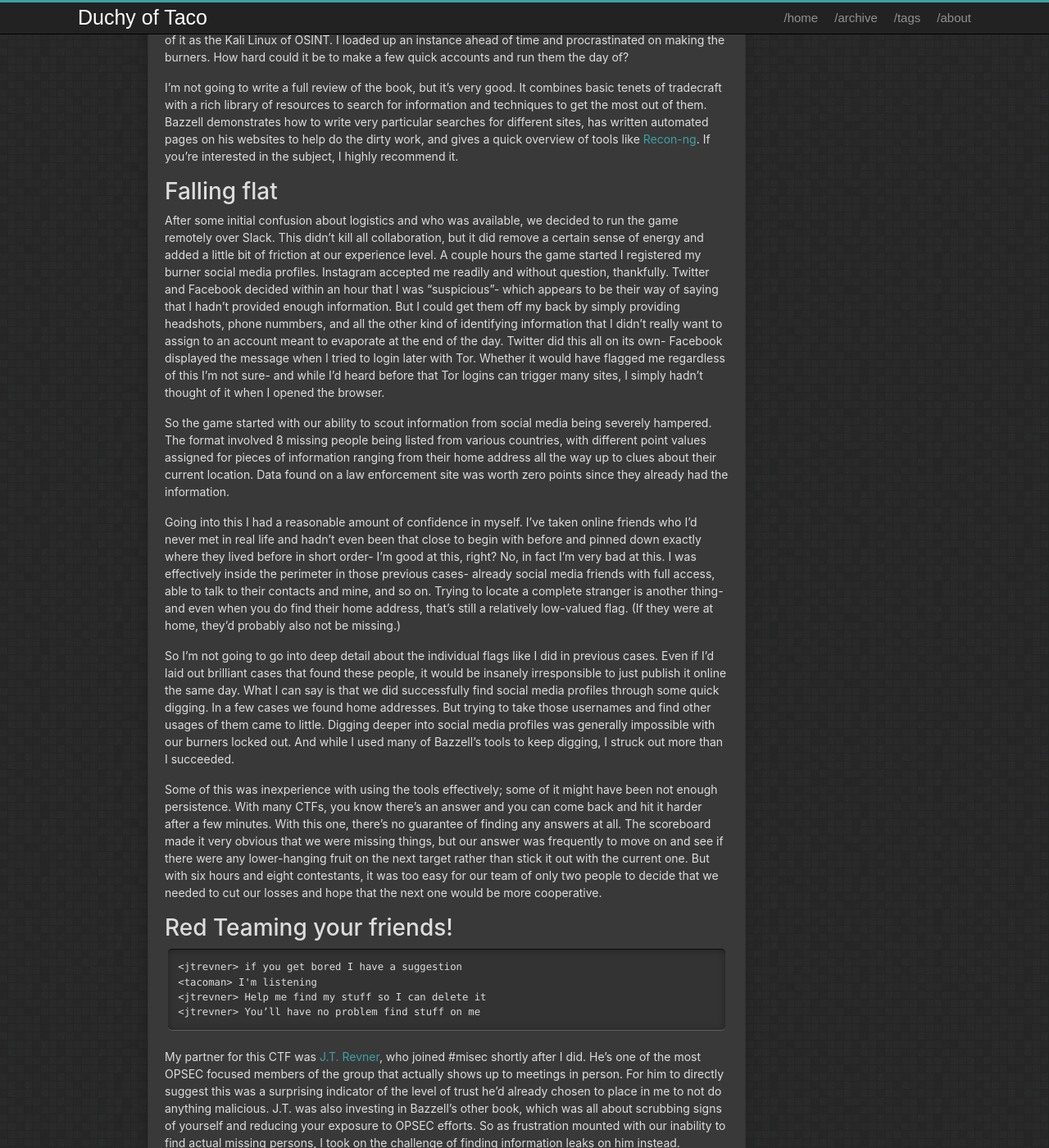
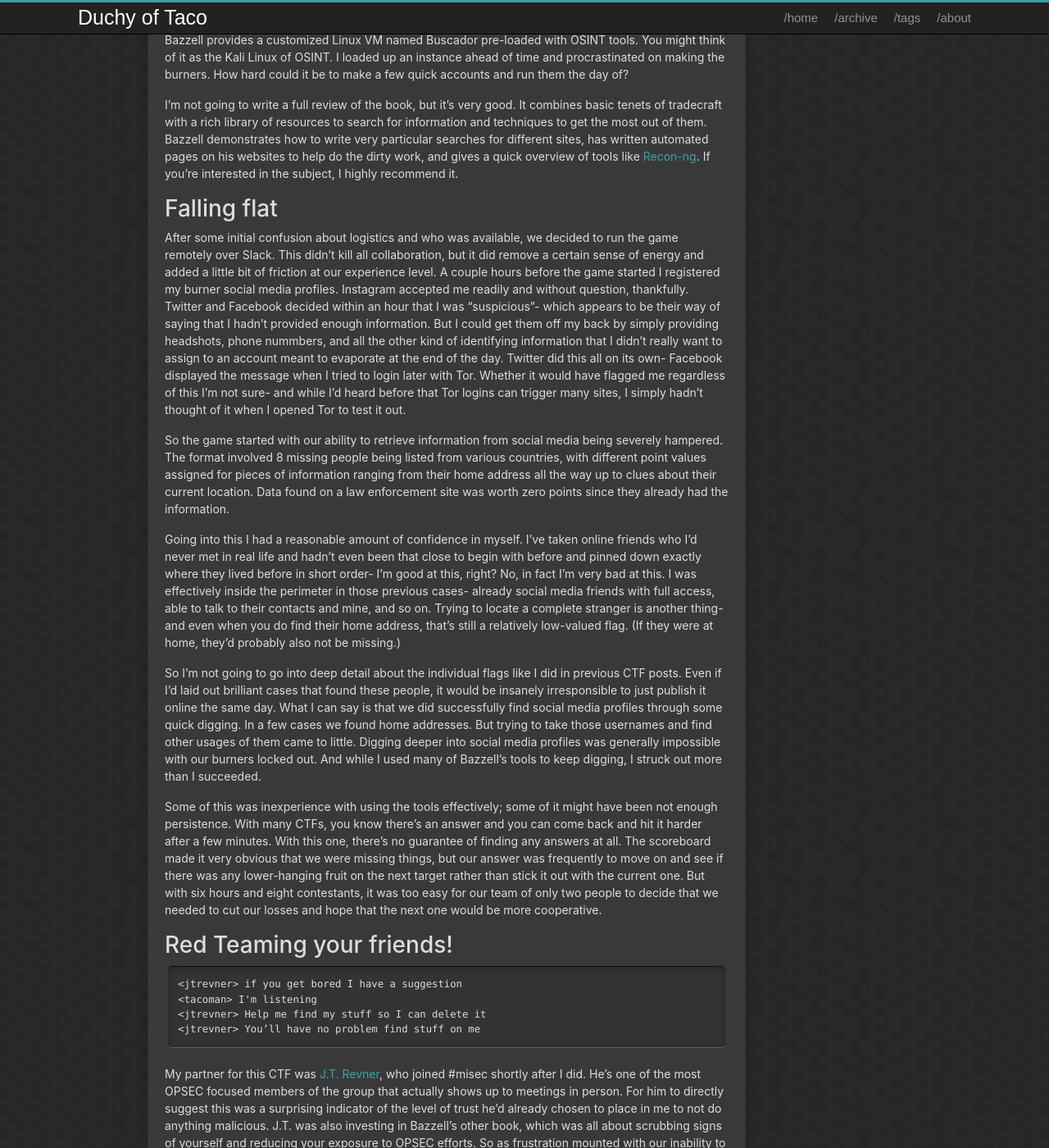
Before and after one commit to tacoman/tacoman.github.io, a Jekyll site: the page built from _posts/2019-02-02-trace-labs-global.markdown, in a window 1280 px wide and 1400 px high, scrolled down 1272 px. Shown: the whole window at 82% size. Built offline with Jekyll 4.4.1, drawn with Linux system fonts in a browser that asks for light colours; some of the changed text lies outside the part shown.

Commit message:
Final edits

```diff
--- a/_posts/2019-02-02-trace-labs-global.markdown
+++ b/_posts/2019-02-02-trace-labs-global.markdown
@@ -60,15 +60,15 @@
 # Falling flat
 
 After some initial confusion about logistics and who was available, we decided to run the game remotely over Slack. This didn't kill
-all collaboration, but it did remove a certain sense of energy and added a little bit of friction at our experience level. A couple hours the
+all collaboration, but it did remove a certain sense of energy and added a little bit of friction at our experience level. A couple hours before the
 game started I registered my burner social media profiles. Instagram accepted me readily and without question, thankfully. Twitter and
 Facebook decided within an hour that I was "suspicious"- which appears to be their way of saying that I hadn't provided enough information.
 But I could get them off my back by simply providing headshots, phone nummbers, and all the other kind of identifying information that I didn't
 really want to assign to an account meant to evaporate at the end of the day. Twitter did this all on its own- Facebook displayed the message
 when I tried to login later with Tor. Whether it would have flagged me regardless of this I'm not sure- and while I'd heard before that Tor
-logins can trigger many sites, I simply hadn't thought of it when I opened the browser.
+logins can trigger many sites, I simply hadn't thought of it when I opened Tor to test it out.
 
-So the game started with our ability to scout information from social media being severely hampered. The format involved 8 missing people
+So the game started with our ability to retrieve information from social media being severely hampered. The format involved 8 missing people
 being listed from various countries, with different point values assigned for pieces of information ranging from their home address all the way
 up to clues about their current location. Data found on a law enforcement site was worth zero points since they already had the information.
 
@@ -78,7 +78,7 @@
 to their contacts and mine, and so on. Trying to locate a complete stranger is another thing- and even when you do find their home address,
 that's still a relatively low-valued flag. (If they were at home, they'd probably also not be missing.)
 
-So I'm not going to go into deep detail about the individual flags like I did in previous cases. Even if I'd laid out brilliant cases that found
+So I'm not going to go into deep detail about the individual flags like I did in previous CTF posts. Even if I'd laid out brilliant cases that found
 these people, it would be insanely irresponsible to just publish it online the same day. What I can say is that we did successfully find social
 media profiles through some quick digging. In a few cases we found home addresses. But trying to take those usernames and find other usages of them
 came to little. Digging deeper into social media profiles was generally impossible with our burners locked out. And while I used many of Bazzell's
@@ -87,7 +87,7 @@
 Some of this was inexperience with using the tools effectively; some of it might have been not enough persistence.
 With many CTFs, you know there's an answer and you can come back and hit it harder after a few minutes. With this one, there's no guarantee
 of finding any answers at all. The scoreboard made it very obvious that we were missing things, but our answer was frequently to move on
-and see if there were any lower-hanging fruit on the next target rather than stick it out with the current one. But with six hours and eight
+and see if there was any lower-hanging fruit on the next target rather than stick it out with the current one. But with six hours and eight
 contestants, it was too easy for our team of only two people to decide that we needed to cut our losses and hope that the next one would
 be more cooperative.
 
```
Also changed, not shown: other parts of _posts/2019-02-02-trace-labs-global.markdown (+8 -8 lines).
